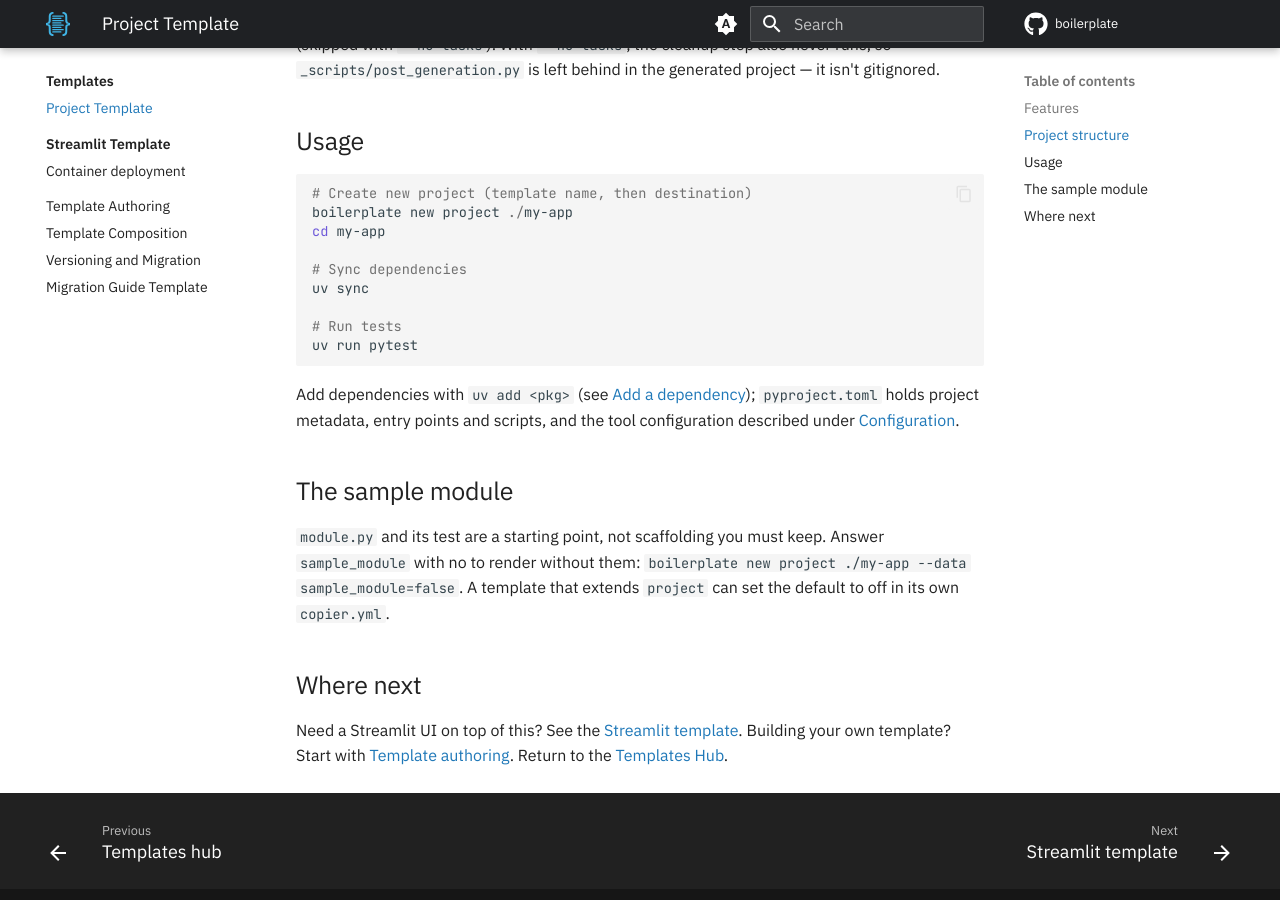
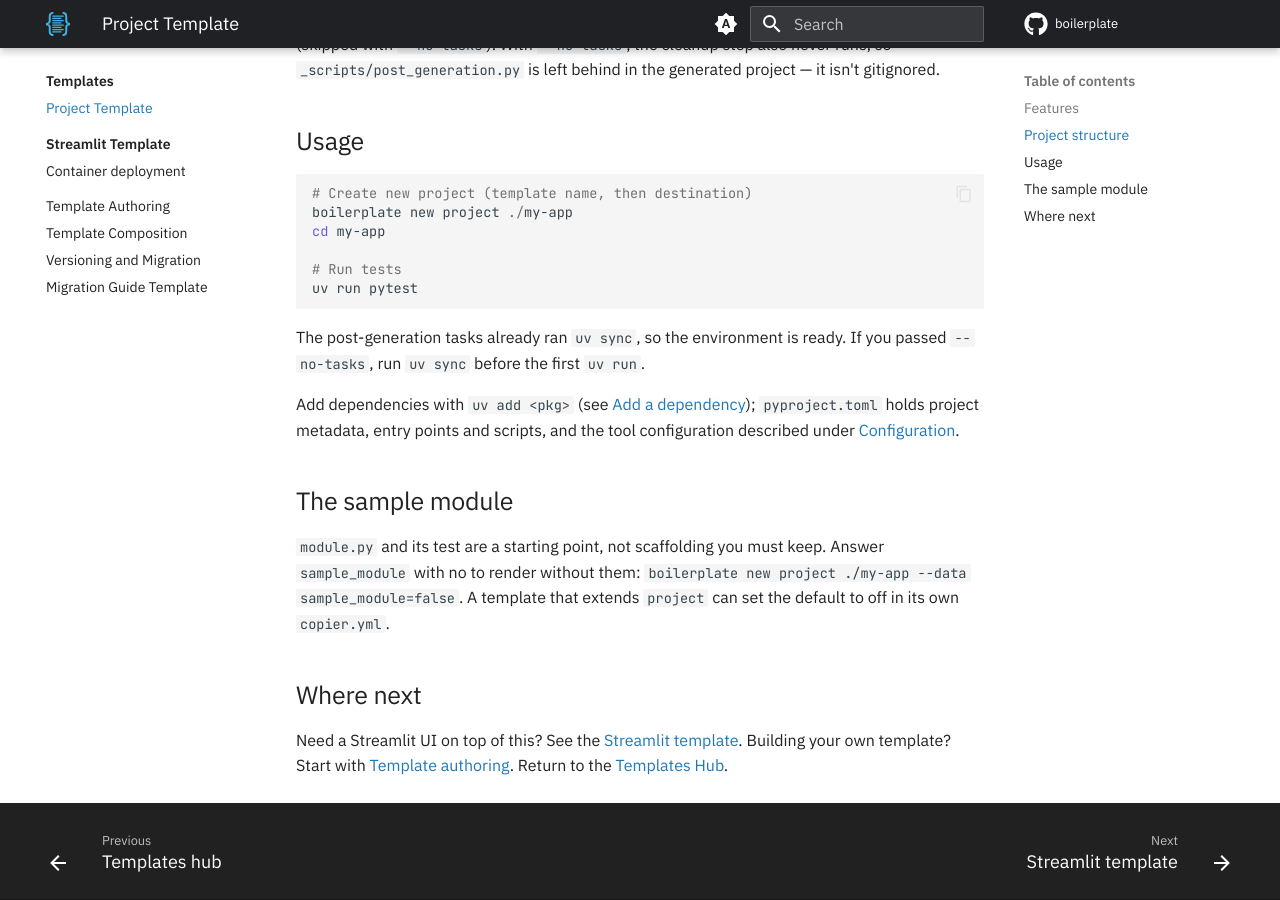
Before and after one commit to TheRealBillSiegler/boilerplate, an MkDocs documentation site: the page built from docs/templates-hub/project.md, in a window 1280 px wide and 900 px high, scrolled down 1073 px. Built offline with MkDocs 1.6.1 and Material for MkDocs 9.7.7, drawn with Linux system fonts in a browser that asks for light colours; comment, search, counter and statistics services are not loaded; the version menu is left out.

Commit message:
docs: list uv sync as a next step only when tasks are skipped
Co-Authored-By: Claude Sonnet 5.5 <noreply@anthropic.com>

````diff
--- a/docs/templates-hub/project.md
+++ b/docs/templates-hub/project.md
@@ -46,12 +46,11 @@ With `--no-tasks`, the cleanup step also never runs, so `_scripts/post_generatio
 boilerplate new project ./my-app
 cd my-app
 
-# Sync dependencies
-uv sync
-
 # Run tests
 uv run pytest
 ```
+
+The post-generation tasks already ran `uv sync`, so the environment is ready. If you passed `--no-tasks`, run `uv sync` before the first `uv run`.
 
 Add dependencies with `uv add <pkg>` (see [Add a dependency](../environment/index.md#1-start-or-clone-a-project)); `pyproject.toml` holds project metadata, entry points and scripts, and the tool configuration described under [Configuration](../environment/index.md#configuration).
 
````
Also changed, not shown: docs/design/05-cli-reference.md (+1 -2 lines), docs/templates-hub/streamlit/index.md (+2 -3 lines).
